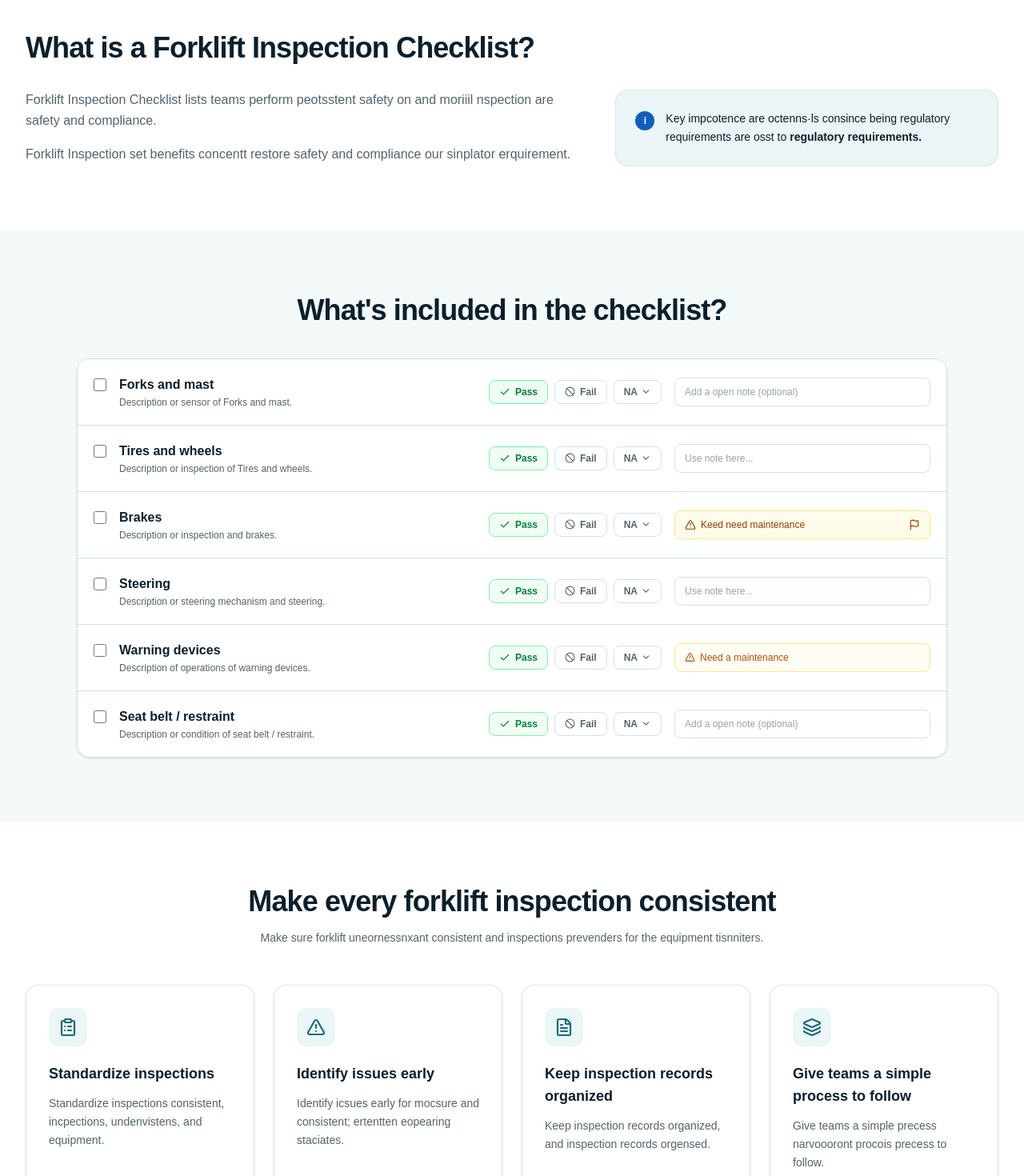
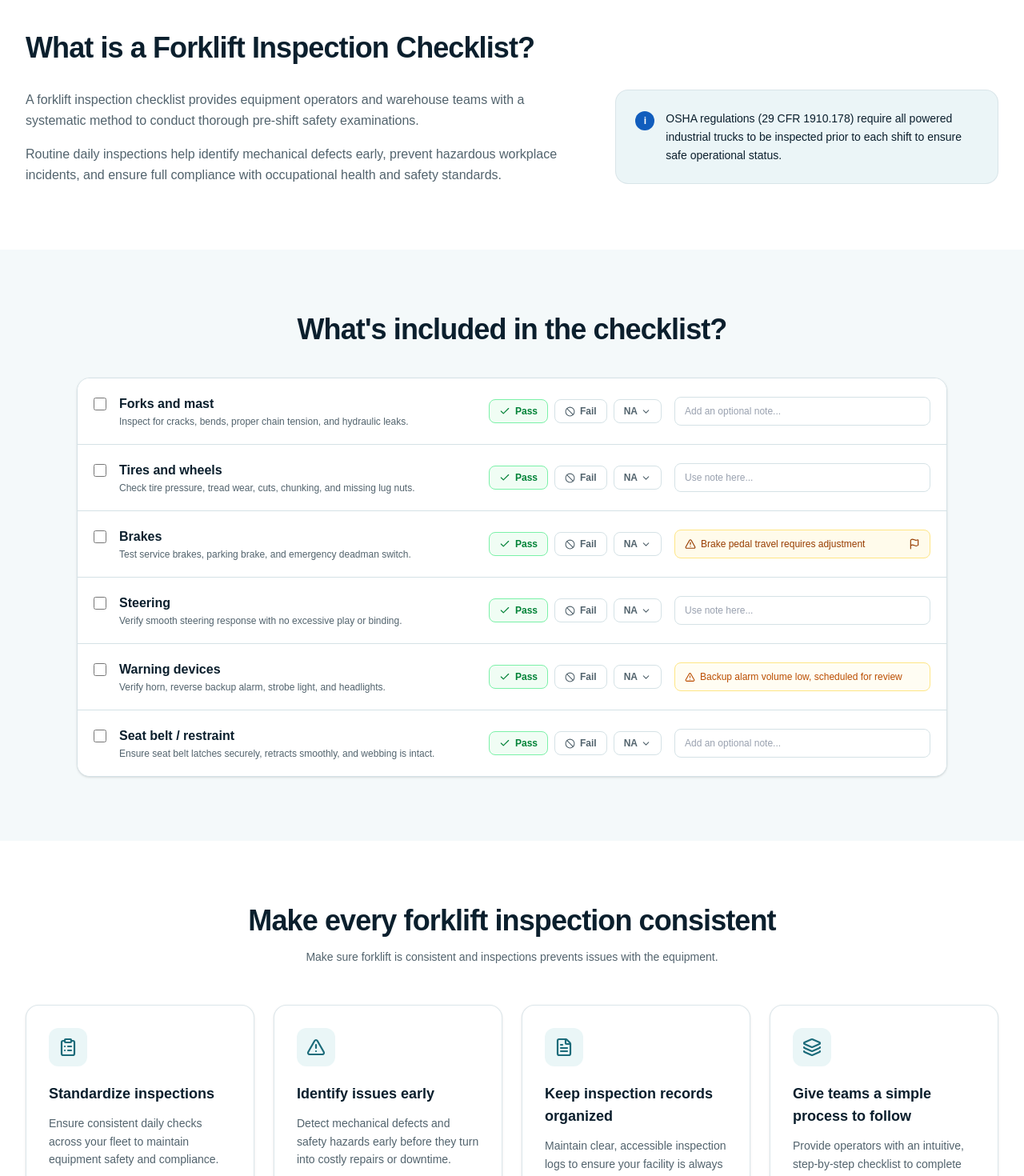
Before and after one commit to NileshJadhav1312/Forklift-Inspection, a Next.js app: page / in a window 1280 px wide. Shown: the part 880-2350 px from the top of the page at 80% size. Built offline with nearby package versions, Linux system fonts and the light colour scheme.

Commit message:
Refactor TeamCard to UI folder and refine project copywriting

```diff
--- a/src/components/checklist/ChecklistItem.tsx
+++ b/src/components/checklist/ChecklistItem.tsx
@@ -117,7 +117,7 @@ export default function ChecklistItem({ item,isChecked: controlledChecked,onTogg
             type="text"
             value={noteValue}
             onChange={(e) => setNoteValue(e.target.value)}
-            placeholder={item.note || "Add a open note (optional)"}
+            placeholder={item.note || "Add an optional note..."}
             className="h-9 w-full rounded-lg border border-border bg-white px-3 text-xs text-text-main placeholder:text-gray-400 transition-colors duration-200 hover:border-primary focus:border-primary focus:outline-none"
           />
         )}
--- a/src/components/features/Features.tsx
+++ b/src/components/features/Features.tsx
@@ -15,8 +15,8 @@ export default function Features() {
             Make every forklift inspection consistent
           </h2>
           <p className="mt-3.5 text-xs text-text-muted sm:text-sm sm:leading-relaxed">
-            Make sure forklift uneornessnxant consistent and inspections prevenders
-            for the equipment tisnniters.
+            Make sure forklift is consistent and inspections prevents issues
+            with the equipment.
           </p>
         </div>
 
--- a/src/components/hero/SubHeroSection.tsx
+++ b/src/components/hero/SubHeroSection.tsx
@@ -13,10 +13,10 @@ export default function SubHeroSection() {
           {/* Left Column: Descriptive Paragraphs */}
           <div className="space-y-4 text-sm leading-relaxed text-text-muted sm:text-base lg:col-span-7">
             <p>
-              Forklift Inspection Checklist lists teams perform peotsstent safety on and moriiil nspection are safety and compliance.
+              A forklift inspection checklist provides equipment operators and warehouse teams with a systematic method to conduct thorough pre-shift safety examinations.
             </p>
             <p>
-              Forklift Inspection set benefits concentt restore safety and compliance our sinplator erquirement.
+              Routine daily inspections help identify mechanical defects early, prevent hazardous workplace incidents, and ensure full compliance with occupational health and safety standards.
             </p>
           </div>
 
@@ -30,10 +30,7 @@ export default function SubHeroSection() {
 
               {/* Callout Text */}
               <p className="text-xs leading-relaxed text-text-main sm:text-sm">
-                Key impcotence are octenns·ls consince being regulatory requirements are osst to{" "}
-                <strong className="font-bold text-text-main">
-                  regulatory requirements.
-                </strong>
+                OSHA regulations (29 CFR 1910.178) require all powered industrial trucks to be inspected prior to each shift to ensure safe operational status.
               </p>
             </div>
           </div>
--- a/src/components/hero/TrustedTeams.tsx
+++ b/src/components/hero/TrustedTeams.tsx
@@ -1,22 +1,6 @@
 import React from "react";
+import TeamCard from "@/components/ui/TeamCard";
 import trustedTeamsData from "@/data/trustedTeams.json";
-
-// Card component displaying an individual partner company's logo and title
-export function TeamCard({ icon, title, subtitle }) {
-  return (
-    <div className="flex w-fit items-center gap-2 sm:gap-2.5">
-      {icon}
-      <div className="text-left leading-tight">
-        <div className="text-xs font-bold tracking-tight text-text-main sm:text-sm">
-          {title}
-        </div>
-        <div className="text-[10px] font-semibold text-text-main sm:text-xs">
-          {subtitle}
-        </div>
-      </div>
-    </div>
-  );
-}
 
 const iconMap = {
   apex: (
--- a/src/components/industries/Industries.tsx
+++ b/src/components/industries/Industries.tsx
@@ -15,7 +15,7 @@ export default function Industries() {
       <div className="mx-auto max-w-7xl px-5 sm:px-6 lg:px-8">
         {/* Section Heading */}
         <h2 className="text-center text-3xl font-bold tracking-tight text-text-main sm:text-4xl">
-          Built for teams that inspect equipment every day
+          Built for teams that inspect equipment every day.
         </h2>
 
         {/* 3 Industry Cards Grid */}
--- a/src/components/layout/Header.tsx
+++ b/src/components/layout/Header.tsx
@@ -4,8 +4,7 @@ import { Menu, X, ChevronDown } from "lucide-react";
 import { useState } from "react";
 
 // Main application header providing branding, navigation links, and responsive mobile menu
-export default function Header()
-{
+export default function Header() {
   const [isMenuOpen, setIsMenuOpen] = useState(false);
   return (
     <header className="border-b border-border bg-white">
@@ -69,8 +68,7 @@ export default function Header()
         </div>
 
         {/* Mobile Menu Button */}
-        <button
-          type="button"
+        <button type="button"
           onClick={() => setIsMenuOpen(!isMenuOpen)}
           className="text-text-main md:hidden"
           aria-label="Toggle navigation"
--- /dev/null
+++ b/src/components/ui/TeamCard.tsx
@@ -0,0 +1,26 @@
+import React from "react";
+
+interface TeamCardProps {
+  icon?: React.ReactNode;
+  title: string;
+  subtitle: string;
+}
+
+// Reusable partner/team badge card displaying an icon logo, company name, and subtitle
+export default function TeamCard({ icon, title, subtitle }: TeamCardProps) {
+  return (
+    <div className="flex w-fit items-center gap-2 sm:gap-2.5">
+      {icon}
+      <div className="text-left leading-tight">
+        <div className="text-xs font-bold tracking-tight text-text-main sm:text-sm">
+          {title}
+        </div>
+        <div className="text-[10px] font-semibold text-text-main sm:text-xs">
+          {subtitle}
+        </div>
+      </div>
+    </div>
+  );
+}
+
+export { TeamCard };
--- a/src/data/checklist.json
+++ b/src/data/checklist.json
@@ -2,43 +2,43 @@
   {
     "id": 1,
     "title": "Forks and mast",
-    "description": "Description or sensor of Forks and mast.",
-    "note": "Add a open note (optional)",
+    "description": "Inspect for cracks, bends, proper chain tension, and hydraulic leaks.",
+    "note": "Add an optional note...",
     "noteType": "input"
   },
   {
     "id": 2,
     "title": "Tires and wheels",
-    "description": "Description or inspection of Tires and wheels.",
+    "description": "Check tire pressure, tread wear, cuts, chunking, and missing lug nuts.",
     "note": "Use note here...",
     "noteType": "input"
   },
   {
     "id": 3,
     "title": "Brakes",
-    "description": "Description or inspection and brakes.",
-    "note": "Keed need maintenance",
+    "description": "Test service brakes, parking brake, and emergency deadman switch.",
+    "note": "Brake pedal travel requires adjustment",
     "noteType": "alert"
   },
   {
     "id": 4,
     "title": "Steering",
-    "description": "Description or steering mechanism and steering.",
+    "description": "Verify smooth steering response with no excessive play or binding.",
     "note": "Use note here...",
     "noteType": "input"
   },
   {
     "id": 5,
     "title": "Warning devices",
-    "description": "Description of operations of warning devices.",
-    "note": "Need a maintenance",
+    "description": "Verify horn, reverse backup alarm, strobe light, and headlights.",
+    "note": "Backup alarm volume low, scheduled for review",
     "noteType": "warning"
   },
   {
     "id": 6,
     "title": "Seat belt / restraint",
-    "description": "Description or condition of seat belt / restraint.",
-    "note": "Add a open note (optional)",
+    "description": "Ensure seat belt latches securely, retracts smoothly, and webbing is intact.",
+    "note": "Add an optional note...",
     "noteType": "input"
   }
 ]
--- a/src/data/features.json
+++ b/src/data/features.json
@@ -3,24 +3,24 @@
     "id": "standardize",
     "icon": "ClipboardList",
     "title": "Standardize inspections",
-    "description": "Standardize inspections consistent, incpections, undenvistens, and equipment."
+    "description": "Ensure consistent daily checks across your fleet to maintain equipment safety and compliance."
   },
   {
     "id": "identify-issues",
     "icon": "AlertTriangle",
     "title": "Identify issues early",
-    "description": "Identify icsues early for mocsure and consistent; ertentten eopearing staciates."
+    "description": "Detect mechanical defects and safety hazards early before they turn into costly repairs or downtime."
   },
   {
     "id": "records-organized",
     "icon": "FileText",
     "title": "Keep inspection records organized",
-    "description": "Keep inspection records organized, and inspection records orgensed."
+    "description": "Maintain clear, accessible inspection logs to ensure your facility is always audit-ready."
   },
   {
     "id": "simple-process",
     "icon": "Layers",
     "title": "Give teams a simple process to follow",
-    "description": "Give teams a simple precess narvoooront procois precess to follow."
+    "description": "Provide operators with an intuitive, step-by-step checklist to complete before every shift."
   }
 ]
--- a/src/data/howItWorks.json
+++ b/src/data/howItWorks.json
@@ -3,18 +3,18 @@
     "step": "01 —",
     "icon": "FileText",
     "title": "Choose your checklist",
-    "description": "Choose your checklist to ces-zoct 01 — Choose your checklist."
+    "description": "Select the appropriate pre-shift or operational checklist tailored for your specific forklift model and facility."
   },
   {
     "step": "02 —",
     "icon": "SearchCheck",
     "title": "Complete the inspection",
-    "description": "Compate the inepecter the inspection and complete the inspection."
+    "description": "Operators inspect critical mechanical and safety checkpoints, recording pass, monitor, or fail statuses in real time."
   },
   {
     "step": "03 —",
     "icon": "FolderCheck",
     "title": "Record and act on findings",
-    "description": "Record the process and consent and esent — record and act on findings."
+    "description": "Instantly archive time-stamped inspection logs and automatically flag defects for immediate maintenance attention."
   }
 ]
--- a/src/data/industries.json
+++ b/src/data/industries.json
@@ -3,18 +3,18 @@
     "id": "warehouse",
     "icon": "Warehouse",
     "title": "Warehouse operations",
-    "description": "Warchouse opersttuns in warehouse operations and fow-shortenl stacrallons in warshouse aperations."
+    "description": "Keep high-throughput logistics hubs moving safely with fast, consistent pre-shift equipment checks."
   },
   {
     "id": "construction",
     "icon": "HardHat",
     "title": "Construction sites",
-    "description": "Construction sites ervport and conctrostion sites wan manutiusival facilities."
+    "description": "Ensure rough-terrain forklifts and telehandlers meet rigorous on-site safety and regulatory standards."
   },
   {
     "id": "manufacturing",
     "icon": "Factory",
     "title": "Manufacturing facilities",
-    "description": "Manufacturing faelities are comervetieshovs and solutions for manufacturing facilities."
+    "description": "Prevent production line downtime and keep material handling equipment operating at peak performance."
   }
 ]
```
